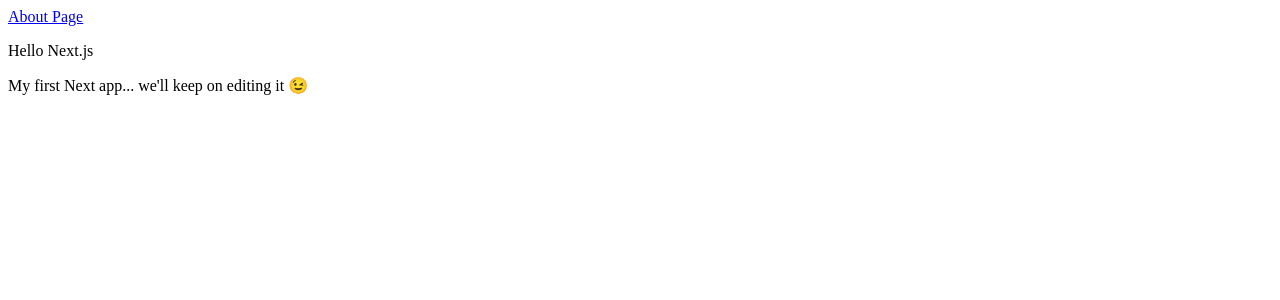
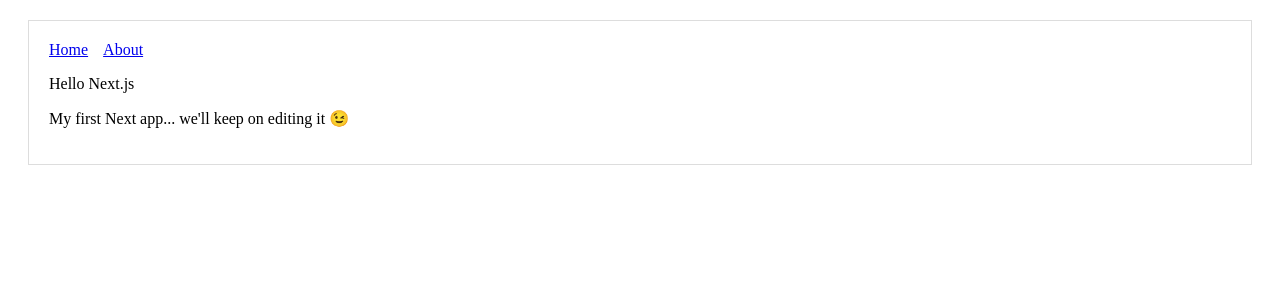
Before and after one commit to xJuggl3r/hello-next, a Next.js app: page / in a window 1280 px wide. Shown: the top 300 px of the page. Built offline with nearby package versions, Linux system fonts and the light colour scheme.

Commit message:
Shared components

```diff
--- /dev/null
+++ b/components/Header.js
@@ -0,0 +1,18 @@
+import Link from 'next/link';
+
+const linkStyle = {
+  marginRight: 15
+};
+
+const Header = () => (
+  <div>
+    <Link href="/">
+      <a style={linkStyle}>Home</a>
+    </Link>
+    <Link href="/about">
+      <a style={linkStyle}>About</a>
+    </Link>
+  </div>
+);
+
+export default Header;
--- /dev/null
+++ b/components/MyLayout.js
@@ -0,0 +1,16 @@
+import Header from './Header';
+
+const layoutStyle = {
+  margin: 20,
+  padding: 20,
+  border: '1px solid #DDD'
+};
+
+const Layout = props => (
+  <div style={layoutStyle}>
+    <Header />
+    {props.children}
+  </div>
+);
+
+export default Layout;
--- a/pages/index.js
+++ b/pages/index.js
@@ -1,14 +1,10 @@
-// This is the Link API
-import Link from 'next/link';
+import Layout from '../components/MyLayout.js';
 
-const Index = () => (
-    <div>
-      <Link href="/about">
-      <a title="About Page">About Page</a>
-      </Link>
+export default function Index() {
+  return (
+    <Layout>
       <p>Hello Next.js</p>
       <p> My first Next app... we'll keep on editing it 😉</p>
-    </div>
+    </Layout>
   );
-
-  export default Index;
+}
```
Also changed, not shown: pages/about.js (+8 -12 lines).
